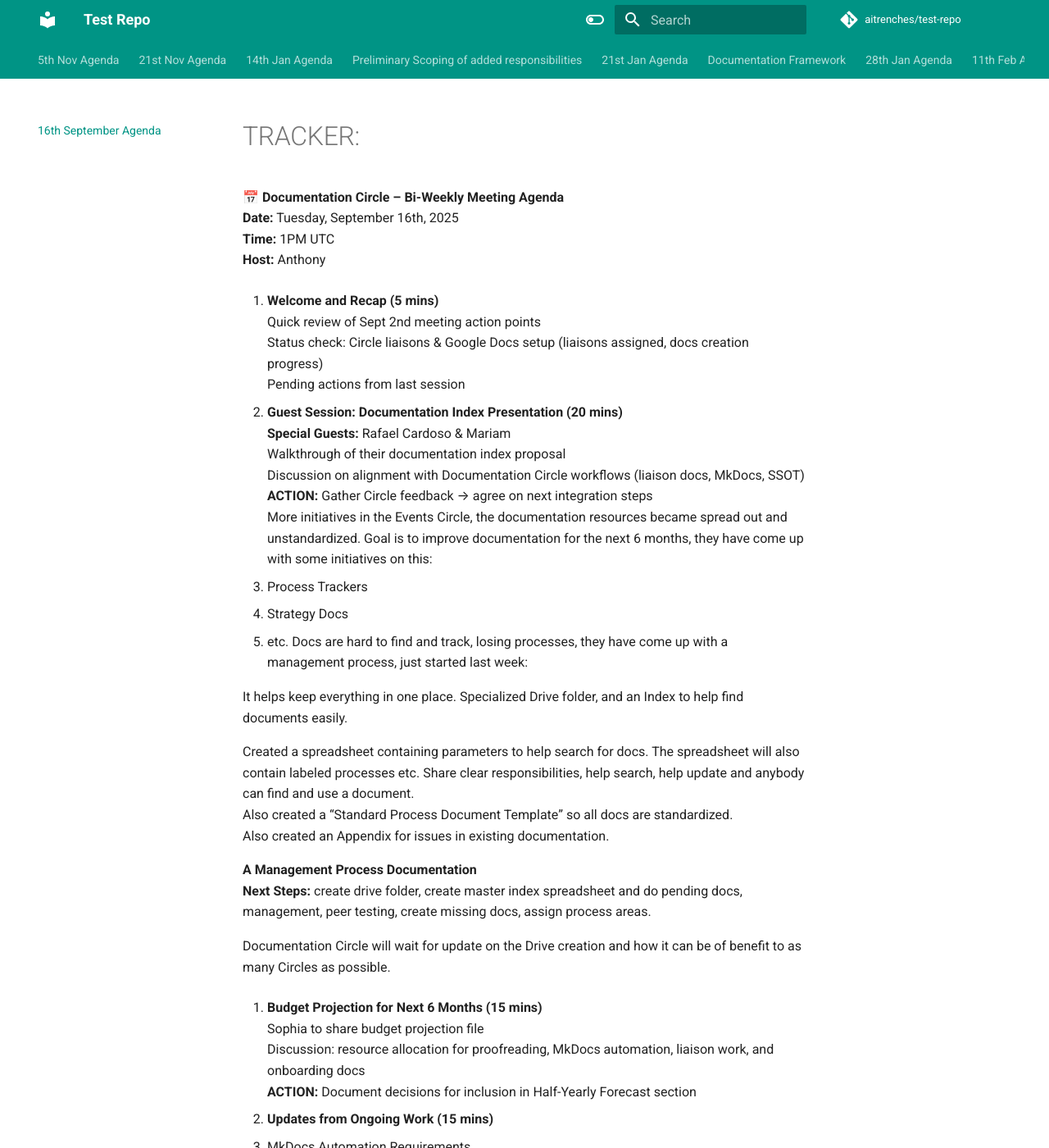
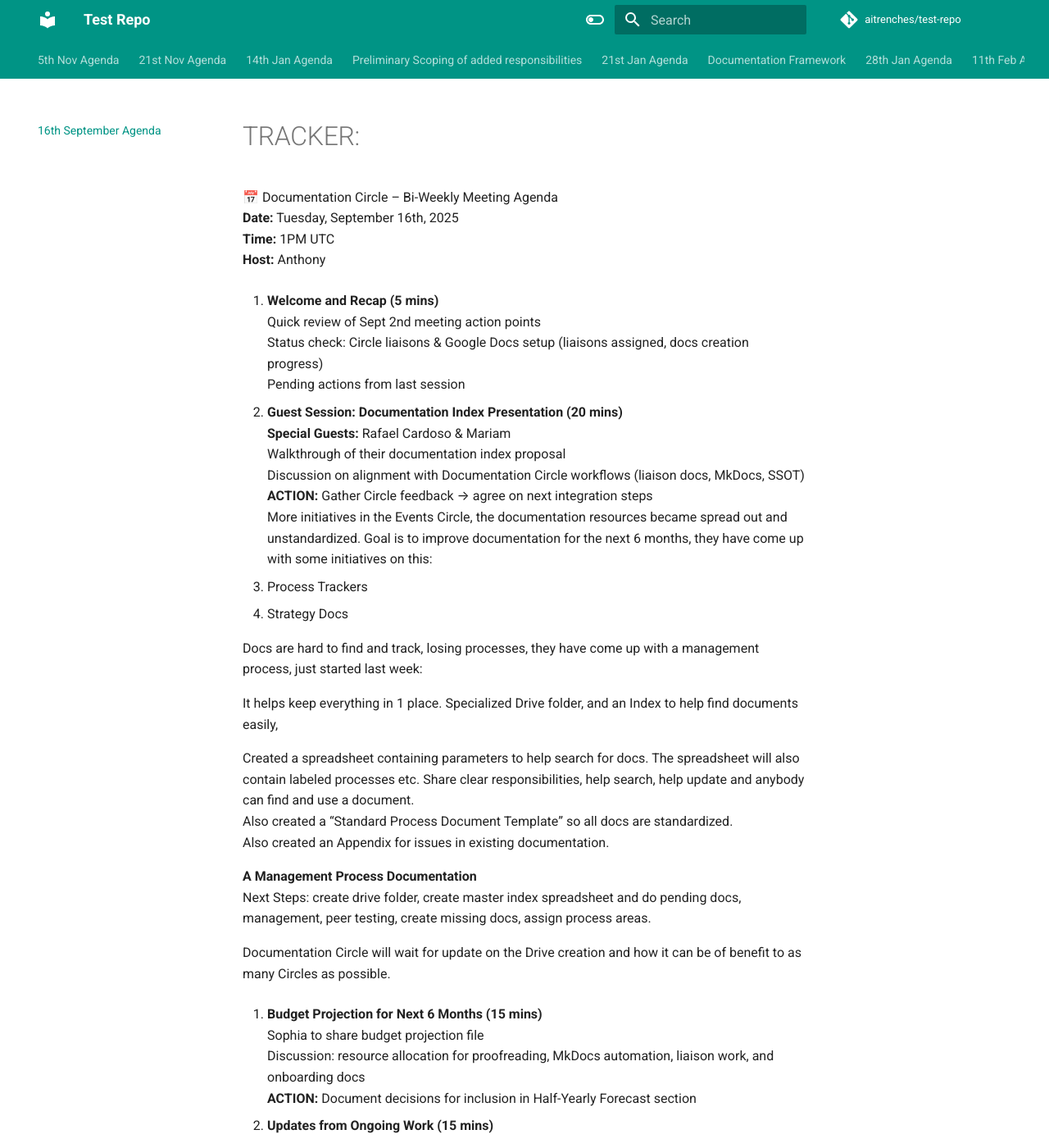
Before and after one commit to aitrenches/test-repo, an MkDocs documentation site: the page built from docs/16th-september-agenda.md, in a window 1280 px wide and 1400 px high. Shown: the whole window at 82% size. Built offline with MkDocs 1.6.1 and Material for MkDocs 9.7.7, drawn with Linux system fonts in a browser that asks for light colours; comment, search, counter and statistics services are not loaded.

Commit message:
Update: 16th September Agenda

```diff
--- a/docs/16th-september-agenda.md
+++ b/docs/16th-september-agenda.md
@@ -1,5 +1,5 @@
 # TRACKER:
-📅 **Documentation Circle – Bi-Weekly Meeting Agenda**
+📅 Documentation Circle – Bi-Weekly Meeting Agenda
 **Date:** Tuesday, September 16th, 2025
 **Time:** 1PM UTC
 **Host:** Anthony
@@ -18,16 +18,17 @@
 
    - Process Trackers
    - Strategy Docs
-   - etc. Docs are hard to find and track, losing processes, they have come up with a management process, just started last week:
 
-   It helps keep everything in one place. Specialized Drive folder, and an Index to help find documents easily.
+   Docs are hard to find and track, losing processes, they have come up with a management process, just started last week:
+
+   It helps keep everything in 1 place. Specialized Drive folder, and an Index to help find documents easily,
 
    Created a spreadsheet containing parameters to help search for docs. The spreadsheet will also contain labeled processes etc. Share clear responsibilities, help search, help update and anybody can find and use a document.
    Also created a “Standard Process Document Template” so all docs are standardized.
    Also created an Appendix for issues in existing documentation.
 
    **A Management Process Documentation**
-   **Next Steps:** create drive folder, create master index spreadsheet and do pending docs, management, peer testing, create missing docs, assign process areas.
+   Next Steps: create drive folder, create master index spreadsheet and do pending docs, management, peer testing, create missing docs, assign process areas.
 
    Documentation Circle will wait for update on the Drive creation and how it can be of benefit to as many Circles as possible.
 
```
